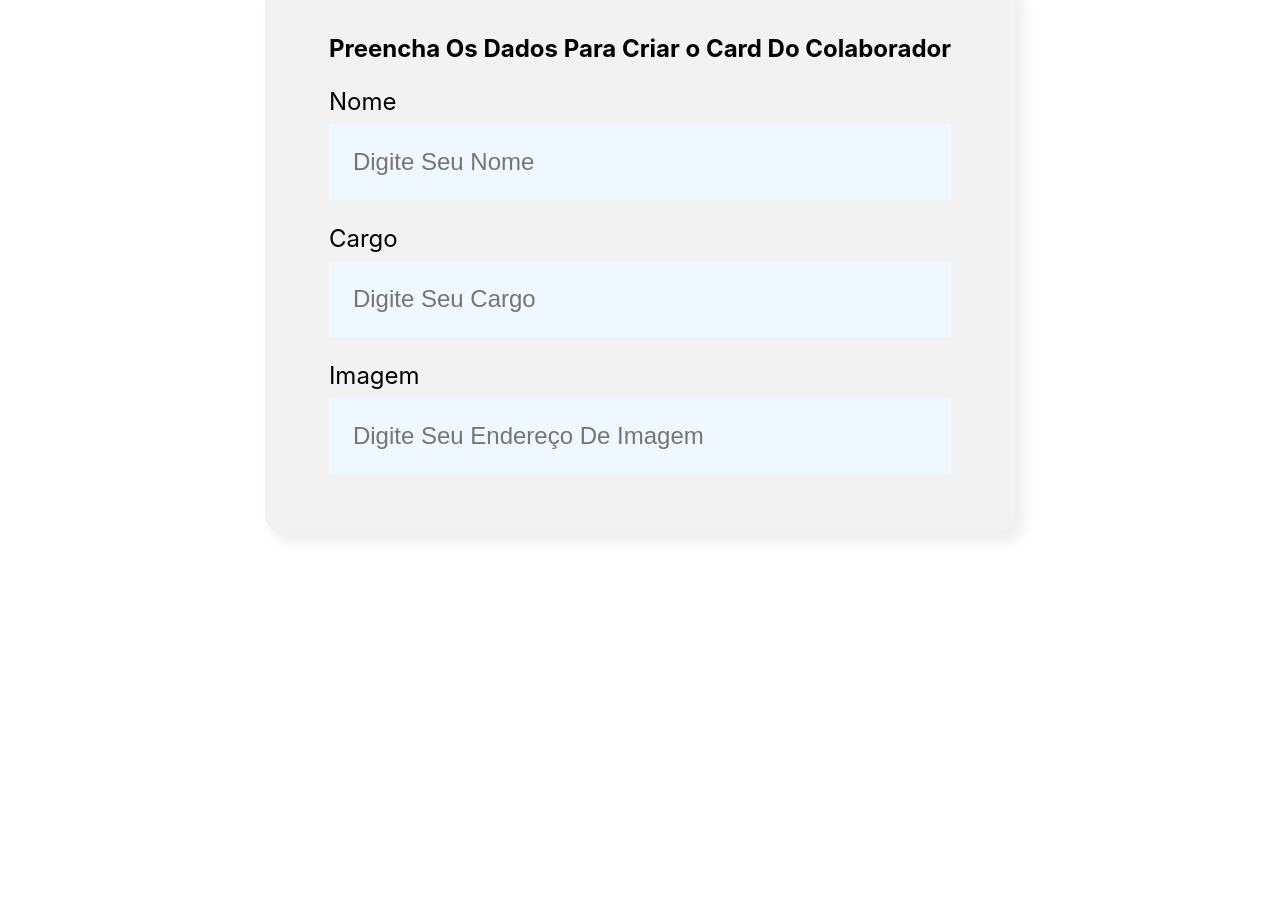
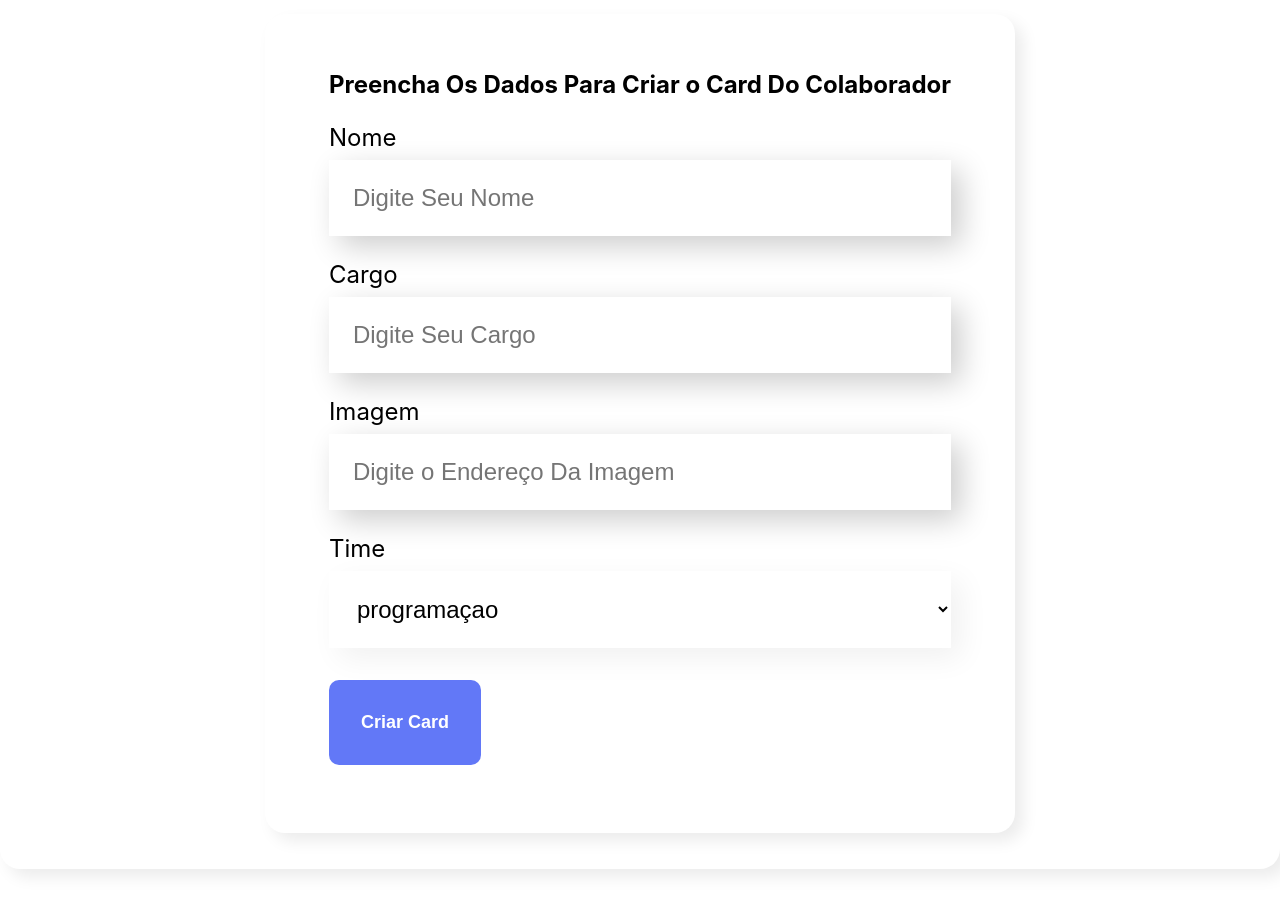
Before and after one commit to DEV-BrunoSilvaa/meu-app, a React (Create React App) app: page / in a window 1280 px wide. Shown: the part 600-1512 px from the top of the page. Before the commit the page ends 1214 px from the top, so only its background shows below. Built offline with nearby package versions, Linux system fonts and the light colour scheme.

Commit message:
criando funcoes no formulario

```diff
--- a/src/App.js
+++ b/src/App.js
@@ -1,12 +1,21 @@
+import { useState } from 'react';
 import Banner from './Componentes/Banner';
 import Formulario from './Componentes/formulario/iindex';
 
 
 function App() {
+    const[colaboradores, setColaboradores] = useState([])
+
+    const aoNovoColaboradorAdiconado = (colaborador) => {
+        console.log(colaborador)
+        //colaboradores esplaha os antigos e (colaborador tras os novos)
+        setColaboradores([...colaboradores, colaborador])
+    }
     return (
         <div className="App">
             <Banner />
-            <Formulario />
+            <Formulario aoColaboradorCadastrado={colaborador => aoNovoColaboradorAdiconado(colaborador)}
+                />
         </div>
     )
 }
--- /dev/null
+++ b/src/Componentes/Botao/botao.css
@@ -0,0 +1,14 @@
+.botao {
+    background-color: #6278f7;
+    border-radius: 10px;
+    font-weight: 700;
+    font-size: 18px;
+    padding: 32px;
+    border: none;
+    cursor: pointer;
+    color: #fff;
+    margin: 32px 0;
+}
+.botao:hover{
+    color: #95ffd4;
+}
--- /dev/null
+++ b/src/Componentes/Botao/botao.js
@@ -0,0 +1,12 @@
+import './botao.css'
+
+
+
+const Botao = (props) => {
+    return(
+        <button className='botao'>
+            {props.children}
+        </button>
+    )
+}
+export default Botao
--- a/src/Componentes/CampoTexto/inndex.js
+++ b/src/Componentes/CampoTexto/inndex.js
@@ -1,12 +1,20 @@
+
 import './campotexto.css'
 
 const CampoTexto = (props) => {
+// onchange criase para dar guardar os valores escritos dentro dos campos de testo cria ele e depois monta o console.log
+
+
+
+    const aoDigitado = (evento) => {
+        props.aoAlterado(evento.target.value)
+    }
     return (
         <div className="campo-texto">
             <label>
                 {props.label}
                 </label>
-            <input placeholder={props.placeholder}/>
+            <input value={props.valor} onChange={aoDigitado} required={props.obrigatorio} placeholder={props.placeholder}/>
         </div>
     )
 }
--- /dev/null
+++ b/src/Componentes/ListaSuspensa/ListaSuspensa.css
@@ -0,0 +1,14 @@
+.lista-suspensa ,label {
+display: block;
+margin-bottom: 8px;
+font-size: 24px;
+}
+.lista-suspensa ,select {
+background-color: #fff;
+box-shadow: 10px 10px 30px rgba(0, 0, 0, 0.06);
+width: 100%;
+border: none;
+font-size: 24px;
+padding: 24px;
+box-sizing: border-box;
+}
--- /dev/null
+++ b/src/Componentes/ListaSuspensa/lista.js
@@ -0,0 +1,20 @@
+import './ListaSuspensa.css'
+
+const ListaSuspensa = (props) => {
+    console.log(props.itens)
+
+
+    return (
+        <div>
+            <label>{props.label}</label>
+                <select onChange={evento => props.aoAlterado(evento.target.value)} required={props.required} value={props.value}>
+                    {props.itens.map(item => {
+                        return <option key={item}>{item}</option>
+                    })}
+                </select>
+        </div>
+    )
+
+}
+
+export default ListaSuspensa
--- a/src/Componentes/formulario/formulario.css
+++ b/src/Componentes/formulario/formulario.css
@@ -4,10 +4,10 @@
     margin: 80px 0;
 
 }
-.formulario form {
+.formulario ,form {
     max-width: 100%;
-    background-color: #f2f2f2;
+    background-color:#fff;
     border-radius: 20px;
     padding: 36px 64px;
-    box-shadow: 8px 8px 16px rgba(0, 0 ,0, 0.08);
+    box-shadow:8px 8px 16px rgba(0,0,0,0.08)
 }
--- a/src/Componentes/formulario/iindex.js
+++ b/src/Componentes/formulario/iindex.js
@@ -1,15 +1,73 @@
 import './formulario.css'
 import CampoTexto from '../CampoTexto/inndex'
+import ListaSuspensa from '../ListaSuspensa/lista'
+import Botao from '../Botao/botao'
+import { useState } from 'react'
 
 
-const Formulario = () => {
+const Formulario = (props) => {
+
+    // faz as listas e depois joga aqui nos formularios montando uma conts usar o(useState)
+    const times = [
+        'programaçao',
+        'front-end',
+        'data science',
+        'develops',
+        'Ux e design',
+        'mobile',
+        'inovaçao e gestao'
+    ]
+    //cria esses eventos e joga nos campos textos para criar informaçoes nos campos
+    const [nome, setNome] = useState('')
+    const [cargo, setCargo] = useState('')
+    const [imagem, setImagem] = useState('')
+    const [time, setTime] = useState('')
+
+
+    //funçao para guardar os dados
+    const aoSalvar = (evento) => {
+        evento.preventDefault( )
+        props.aoColaboradorCadastrado({
+            nome,
+            cargo,
+            imagem,
+            time,
+        })
+    }
     return(
         <section className="formulario">
-            <form>
-                <h2>Preencha Os Dados Para Criar o Card Do Colaborador</h2>
-            <CampoTexto label="Nome" placeholder="Digite Seu Nome"/>
-            <CampoTexto label="Cargo" placeholder="Digite Seu Cargo"/>
-            <CampoTexto label="Imagem" placeholder="Digite Seu Endereço De Imagem"/>
+            <form onSubmit={aoSalvar}>
+            <h2>Preencha Os Dados Para Criar o Card Do Colaborador</h2>
+            <CampoTexto
+            obrigatorio={true}
+            label="Nome"
+            placeholder="Digite Seu Nome"
+            valor={nome}
+            aoAlterado={valor => setNome(valor)}
+                />
+            <CampoTexto
+            obrigatorio={true}
+            label="Cargo"
+            placeholder="Digite Seu Cargo"
+            valor={cargo}
+            aoAlterado={valor => setCargo(valor)}
+            />
+            <CampoTexto
+            label="Imagem"
+            placeholder="Digite o Endereço Da Imagem"
+            valor={imagem}
+            aoAlterado={valor => setImagem(valor)}
+            />
+            <ListaSuspensa
+            obrigatorio={true}
+            label="Time"
+            itens={times}
+            valor={time}
+            aoAlterado={valor => setTime(valor)}
+            />
+            <Botao>
+                Criar Card
+            </Botao>
             </form>
         </section>
     )
--- a/src/componentes/CampoTExto/campotexto.css
+++ b/src/componentes/CampoTExto/campotexto.css
@@ -9,8 +9,8 @@
 
 }
 .campo-texto input{
-    background-color: aliceblue;
-    box-shadow: 10px 10px 30px rgba(0,0,0,0.06,);
+    background-color:#fff;
+    box-shadow: 10px 10px 30px rgba(0, 0, 0, 0.200);
     width: 100%;
     border: none;
     font-size: 24px;
```
